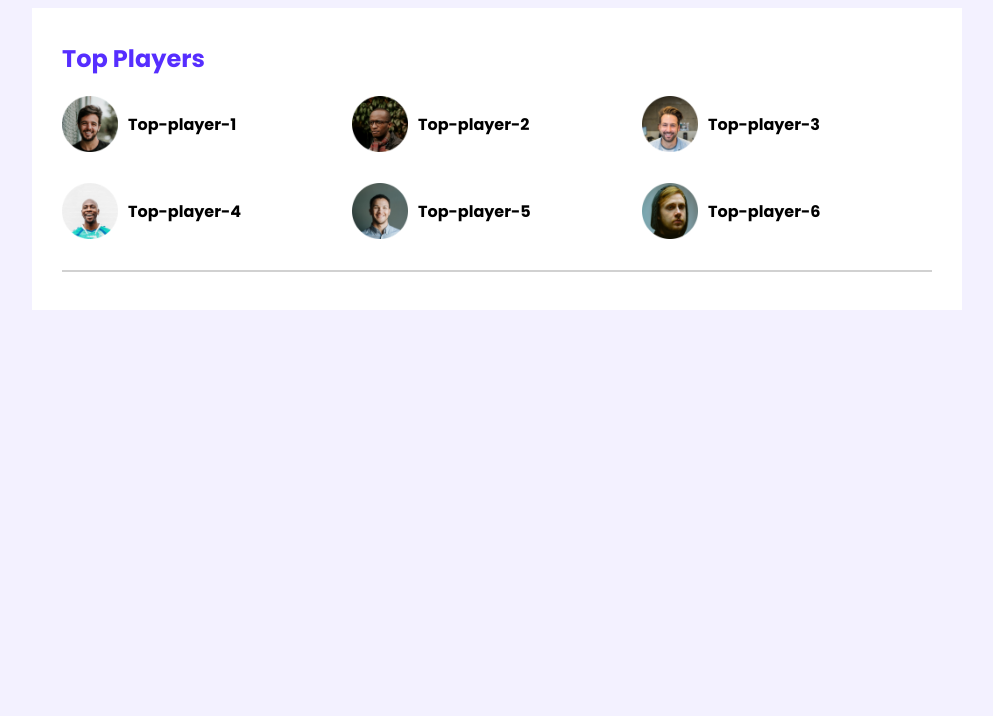
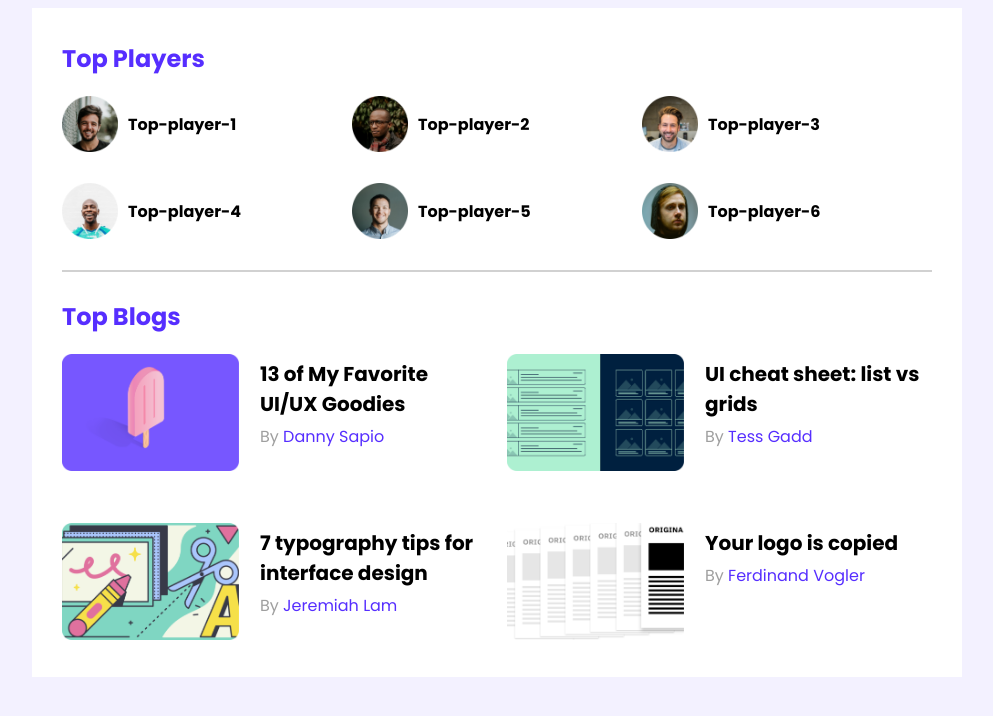
Before and after one commit to Shakilhasan347/leader-board-css3, a plain HTML site: page index.html in a window 1280 px wide. Shown: the whole page, without its empty margins (143-1136 px from the left). Drawn offline with Linux system fonts and the light colour scheme.

Commit message:
blogs csection completed

```diff
--- a/index.html
+++ b/index.html
@@ -47,6 +47,67 @@
                 </div>
             </div>
             <hr>
+            <div class="top-blogs">
+                <h2 class="section-title">
+                    Top Blogs
+                </h2>
+                <div class="blogs">
+                    <article class="blog">
+                        <div class="thumbnel">
+                            <img src="images/blogs/blog-1.png" alt="" srcset="">
+                        </div>
+                        <div class="blog-info">
+                            <h5 class="blog-title">
+                                13 of My Favorite UI/UX Goodies
+                            </h5>
+                            <p class="blog-author">
+                                By<a href="#">  Danny Sapio</a>
+                            </p>
+                        </div>
+                    </article>
+                    <article class="blog">
+                        <div class="thumbnel">
+                            <img src="images/blogs/blog-2.png" alt="" srcset="">
+                        </div>
+                        <div class="blog-info">
+                            <h5 class="blog-title">
+                                UI cheat sheet: list vs grids
+                            </h5>
+                            <p class="blog-author">
+                                By<a href="#">   Tess Gadd</a>
+                            </p>
+                        </div>
+                    </article>
+                    <article class="blog">
+                        <div class="thumbnel">
+                            <img src="images/blogs/blog-3.png" alt="" srcset="">
+                        </div>
+                        <div class="blog-info">
+                            <h5 class="blog-title">
+                                7 typography tips for interface design
+                            </h5>
+                            <p class="blog-author">
+                                By<a href="#">  Jeremiah Lam</a>
+                            </p>
+                        </div>
+                    </article>
+                    <article class="blog">
+                        <div class="thumbnel">
+                            <img src="images/blogs/blog-4.png" alt="" srcset="">
+                        </div>
+                        <div class="blog-info">
+                            <h5 class="blog-title">
+                                Your logo is copied
+                            </h5>
+                            <p class="blog-author">
+                                By<a href="#"> Ferdinand Vogler</a>
+                            </p>
+                        </div>
+                    </article>
+                </div>
+
+            </div>
+
 
         </section>
     </main>
--- a/style.css
+++ b/style.css
@@ -17,6 +17,7 @@ main{
 }
 hr{
     border: 1px solid #D1D1D1;
+    margin-bottom: 27px;
 }
 /* top players style */
 .top-players{
@@ -46,3 +47,33 @@ hr{
     margin-left: 10px;
     font-size: 16px;
 }
+/* ----------------top blog styles----------------------- */
+.blogs{
+    display:grid;
+    grid-template-columns: repeat(2,1fr);
+    row-gap: 45px ;
+    column-gap: 20px;
+}
+.blog{
+    display: flex;
+}
+.blog .thumbnel img{
+    width: 177px;
+    height: 117px;
+}
+.blog-info{
+    margin-left:16px;
+}
+.blog-title{
+    font-size: 20px;
+    margin: 5px;
+}
+.blog-author{
+    color: #9F9F9F;
+    font-size: 16px;
+    margin: 5px;
+}
+.blog-author a{
+    text-decoration: none;
+    color: #562EFF;
+}
```
